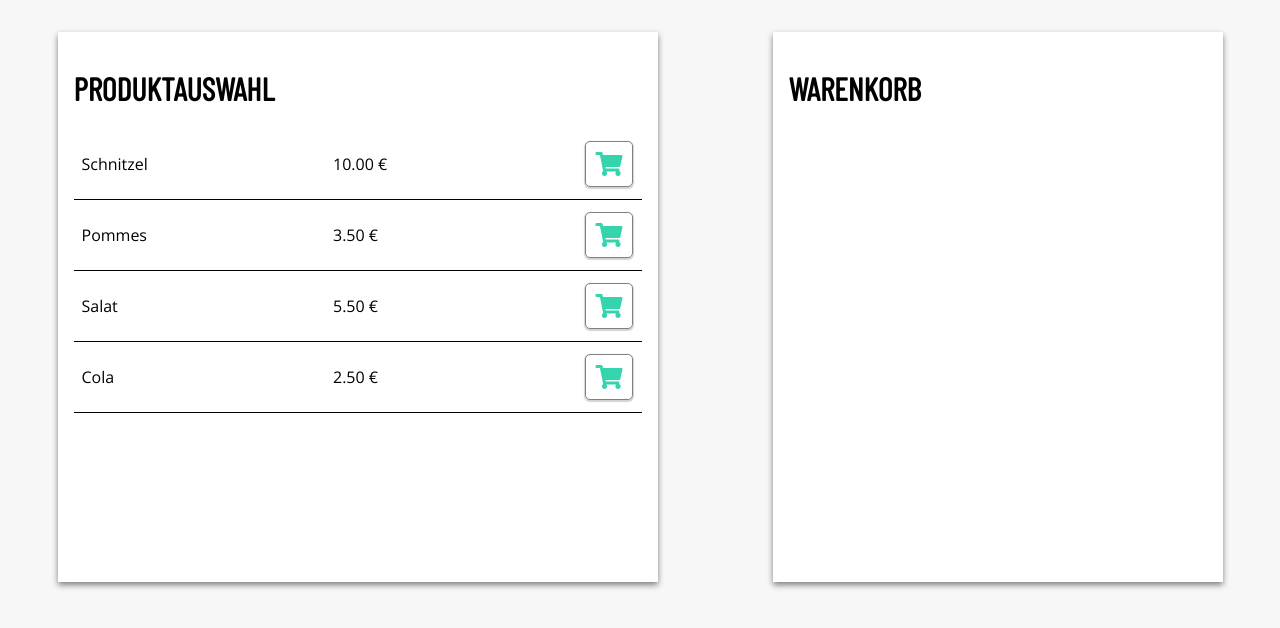
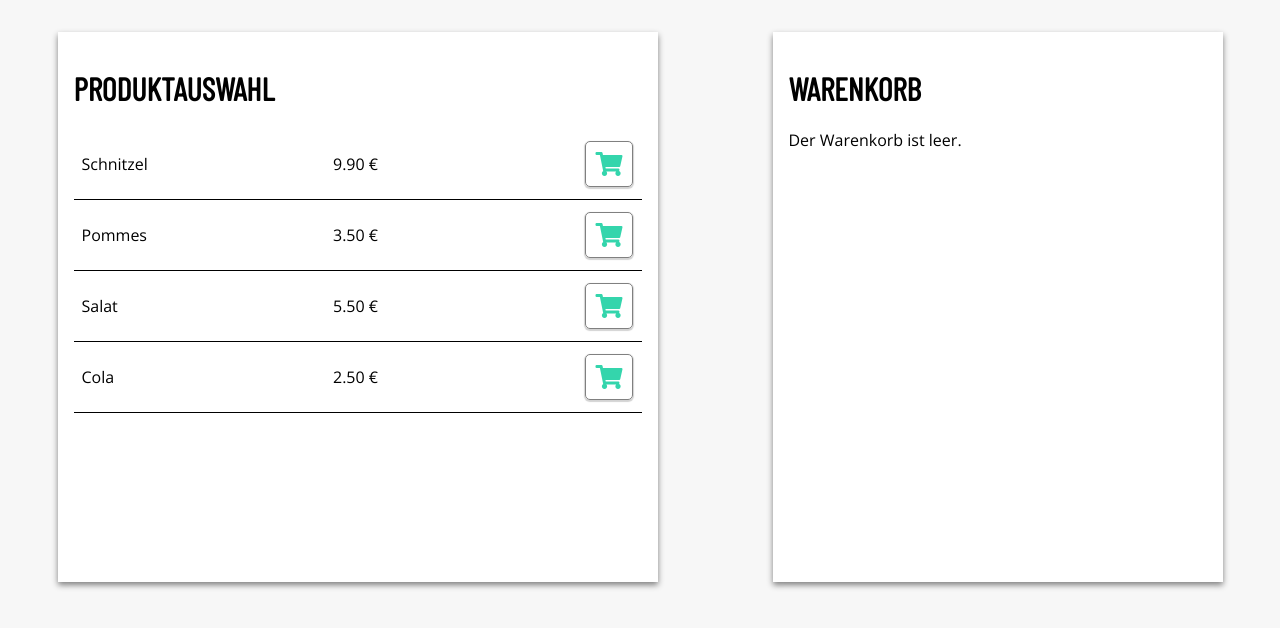
Before and after one commit to seeedy/shopping-cart, a React (Create React App) app: page / in a window 1280 px wide. Shown: the top 628 px of the page. Built offline with nearby package versions, Linux system fonts and the light colour scheme.

Commit message:
added discountSettings.json for setting discounts

```diff
--- a/src/App.js
+++ b/src/App.js
@@ -1,7 +1,8 @@
 import React, { Component } from 'react';
 import Products from './components/Products';
 import Cart from './components/Cart';
-import productList from './productList.json'
+import productList from './productList.json';
+import discountSettings from './discountSettings.json'
 
 
 class App extends Component {
@@ -26,6 +27,7 @@ class App extends Component {
 
 
     componentDidMount() {
+        console.log(discountSettings.discounts.percent);
     }
 
     componentDidUpdate() {
@@ -88,12 +90,15 @@ class App extends Component {
             subtotal = null;
         }
 
+
+        // calculate total with fixed or percentage discount
+        const { discounts } = discountSettings;
         let total;
-        // calculate total with fixed or percentage discount
+
         if (discount === 'fixed') {
-            total = subtotal - 2;
+            total = subtotal - discounts.fixed;
         } else if (discount === 'percent') {
-            total = 0.9 * subtotal;
+            total = (1 - discounts.percent) * subtotal;
         }
         console.log('total', total);
         this.setState({
@@ -130,9 +135,6 @@ class App extends Component {
             }, () => {
                 this.getTotal();
             });
-
-
-
 
     }
 
@@ -184,8 +186,6 @@ class App extends Component {
     }
 
 
-
-
   render() {
     return (
 
--- a/src/components/Cart.css
+++ b/src/components/Cart.css
@@ -25,6 +25,10 @@
     width: 48px;
 }
 
+.cart-item-quantity input:focus {
+    outline: 2px solid #34d5ac;
+}
+
 .remove-item {
     display: flex;
     justify-content: center;
--- a/src/components/Cart.js
+++ b/src/components/Cart.js
@@ -11,6 +11,15 @@ class Cart extends Component {
 
     render() {
         const { cart } = this.props;
+
+        if (!cart.cartItems[0]) {
+            return(
+                <div className="Cart">
+                    <h1>Warenkorb</h1>
+                    <p>Der Warenkorb ist leer.</p>
+                </div>
+            )
+        }
         return (
             <div className="Cart">
                 <h1>Warenkorb</h1>
--- a/src/components/Discount.js
+++ b/src/components/Discount.js
@@ -1,24 +1,26 @@
 import React, { Component } from 'react';
 import './Discount.css';
+import discountSettings from '../discountSettings.json';
 
 class Cart extends Component {
 
 
     render() {
+        const { discounts } = discountSettings;
         return (
                 <div className="Discount">
                 <form>
                     <fieldset>
                     <legend>Bitte wählen Sie Ihren Rabatt:</legend>
                     <div className="radio-buttons">
-                    <label className="radio-container" htmlFor="discount-fixed">2 Euro Rabatt
+                    <label className="radio-container" htmlFor="discount-fixed">{discounts.fixed} Euro Rabatt
                         <input type="radio" id="discount-fixed" name="discount" value="fixed" onChange={this.props.setDiscount}>
                         </input>
                         <span className="checkmark"></span>
                     </label>
 
 
-                      <label className="radio-container" htmlFor="discount-percent">10% Rabatt
+                      <label className="radio-container" htmlFor="discount-percent">{discounts.percent * 100}% Rabatt
                       <input type="radio" id="discount-percent" name="discount" value="percent" onChange={this.props.setDiscount}>
                       </input>
                       <span className="checkmark"></span>
--- /dev/null
+++ b/src/discountSettings.json
@@ -0,0 +1,6 @@
+{
+    "discounts": {
+            "fixed": 2,
+            "percent": 0.1
+        }
+}
--- a/src/productList.json
+++ b/src/productList.json
@@ -3,7 +3,7 @@
         {
             "id": 1,
             "name": "Schnitzel",
-            "price": 10
+            "price": 9.9
         },
         {
             "id": 2,
```
